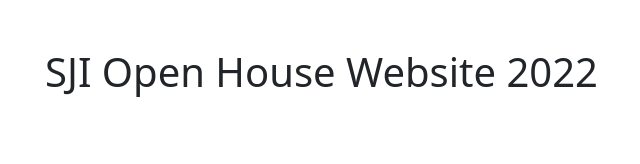
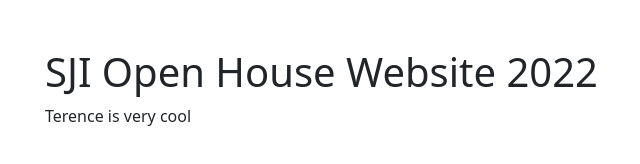
Before and after one commit to of89p/sjiopenhouse, a plain HTML site: page index.html in a window 1280 px wide. Shown: the whole page, without its empty margins (37-677 px from the left). Drawn offline with nearby package versions, Linux system fonts and the light colour scheme.

Commit message:
Update index.html

```diff
--- a/index.html
+++ b/index.html
@@ -10,6 +10,7 @@
 <body class="container">
     <br><br>
   <h1>SJI Open House Website 2022</h1>
+  <p> Terence is very cool</p>
 </body>
 
 
```
